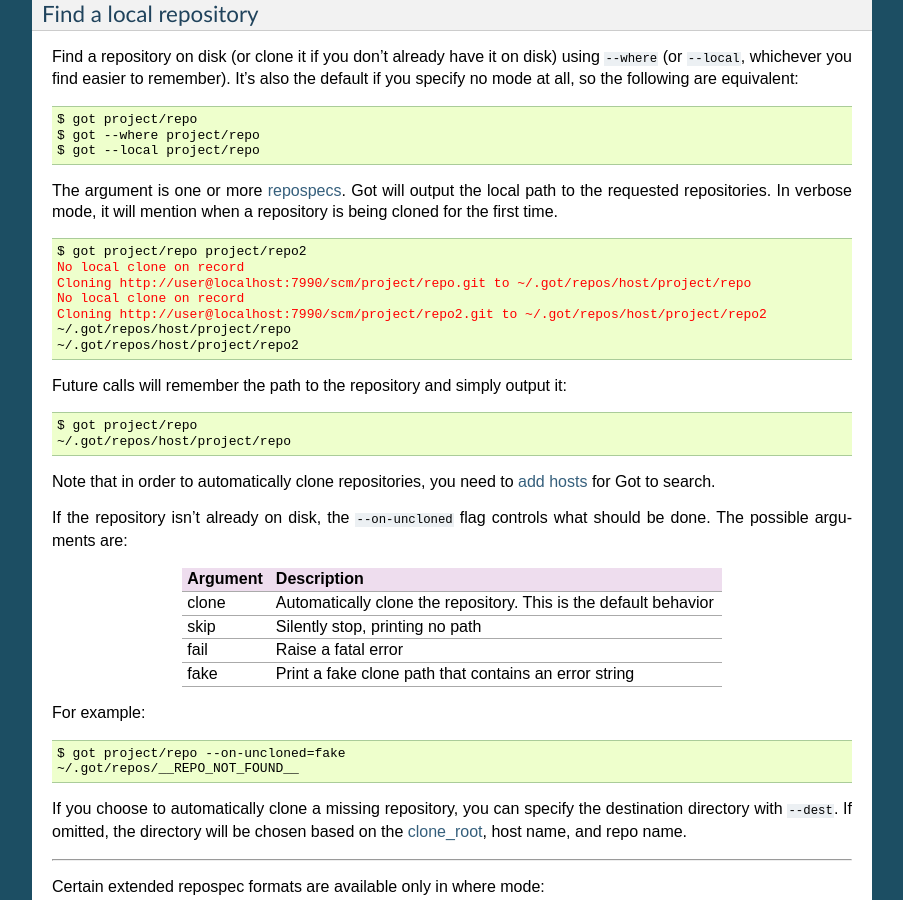
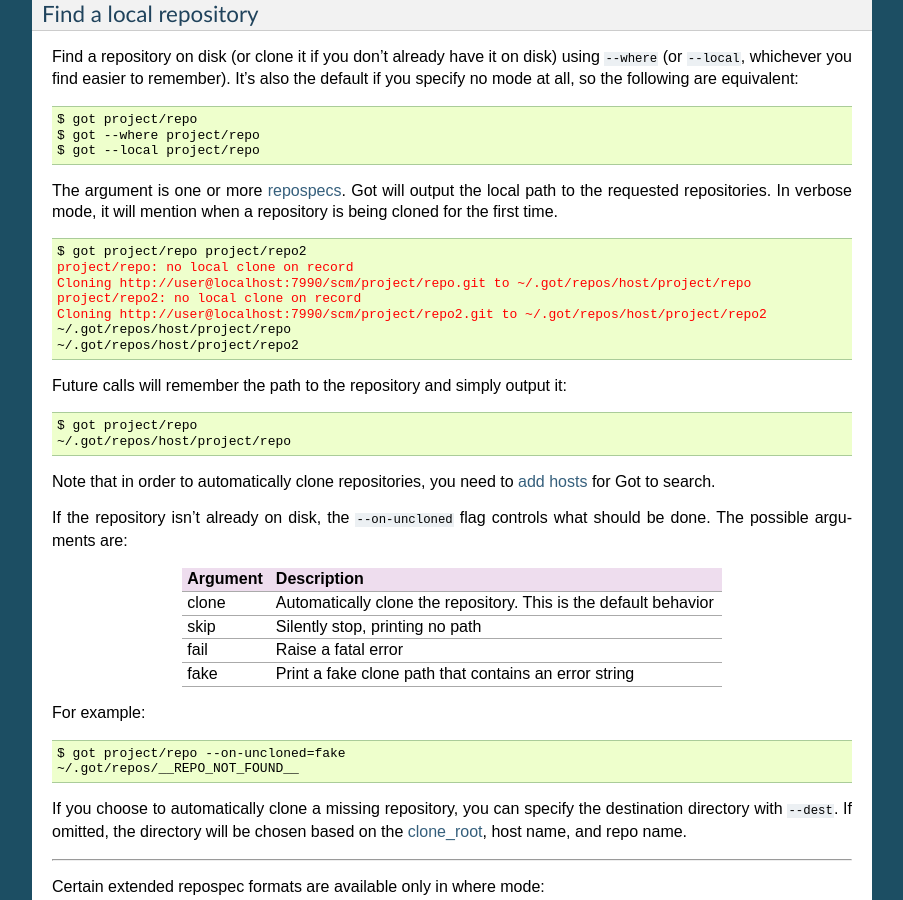
Before and after one commit to mrozekma/got, a Sphinx documentation site: the page built from doc/index.rst, in a window 1280 px wide and 900 px high, scrolled down 1215 px. Shown: the whole window, without its empty margins (198-1101 px from the left). Built offline with Sphinx 7.4.7, drawn with Linux system fonts in a browser that asks for light colours.

Commit message:
Remove the 'looking up' verbose message and incorporate the repo name into the miscellaneous error messages instead

```diff
--- a/doc/index.rst
+++ b/doc/index.rst
@@ -72,9 +72,9 @@
    :emphasize-lines: 2-5
 
    $ got project/repo project/repo2
-   No local clone on record
+   project/repo: no local clone on record
    Cloning http://user@localhost:7990/scm/project/repo.git to ~/.got/repos/host/project/repo
-   No local clone on record
+   project/repo2: no local clone on record
    Cloning http://user@localhost:7990/scm/project/repo2.git to ~/.got/repos/host/project/repo2
    ~/.got/repos/host/project/repo
    ~/.got/repos/host/project/repo2
```
Also changed, not shown: 1 other file.
